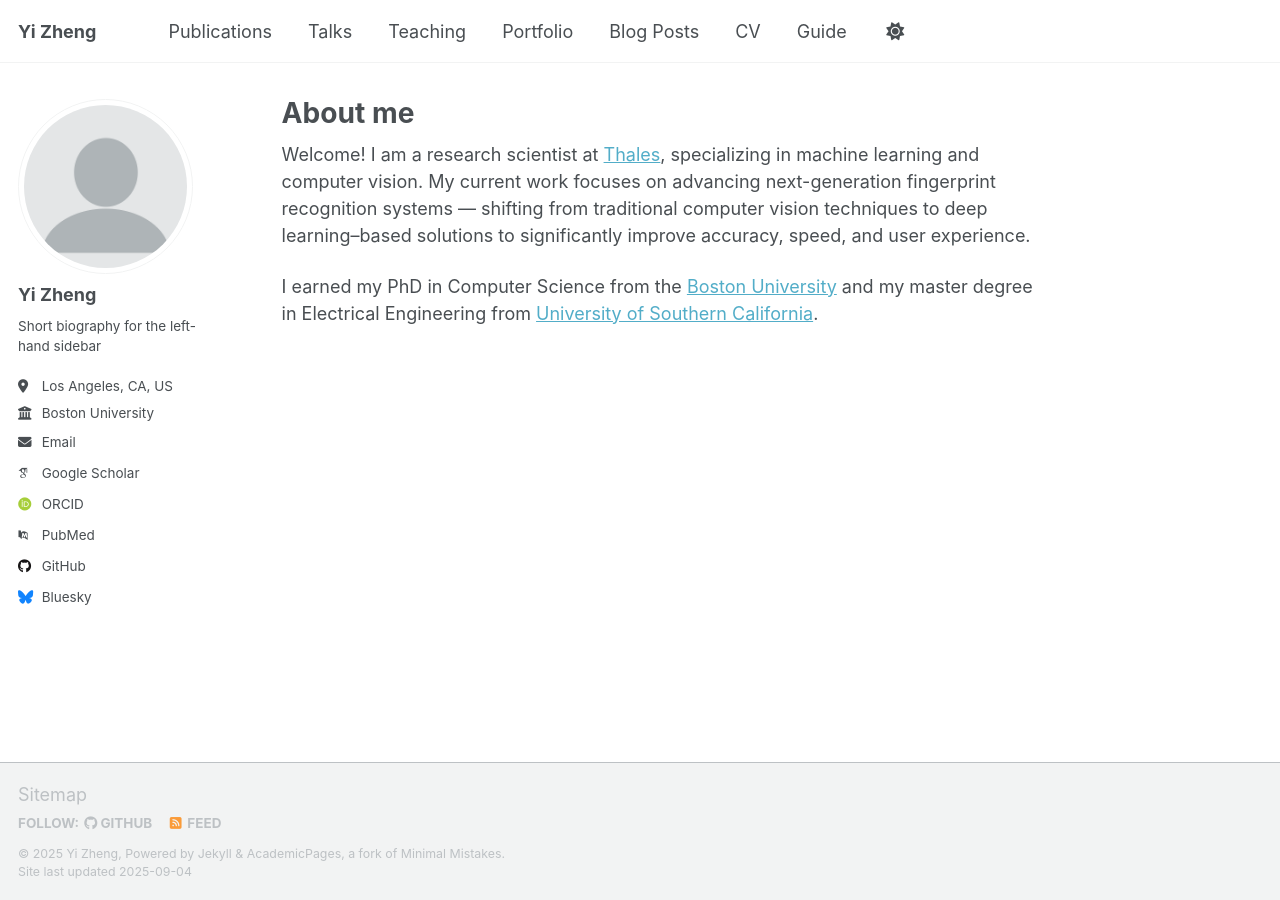
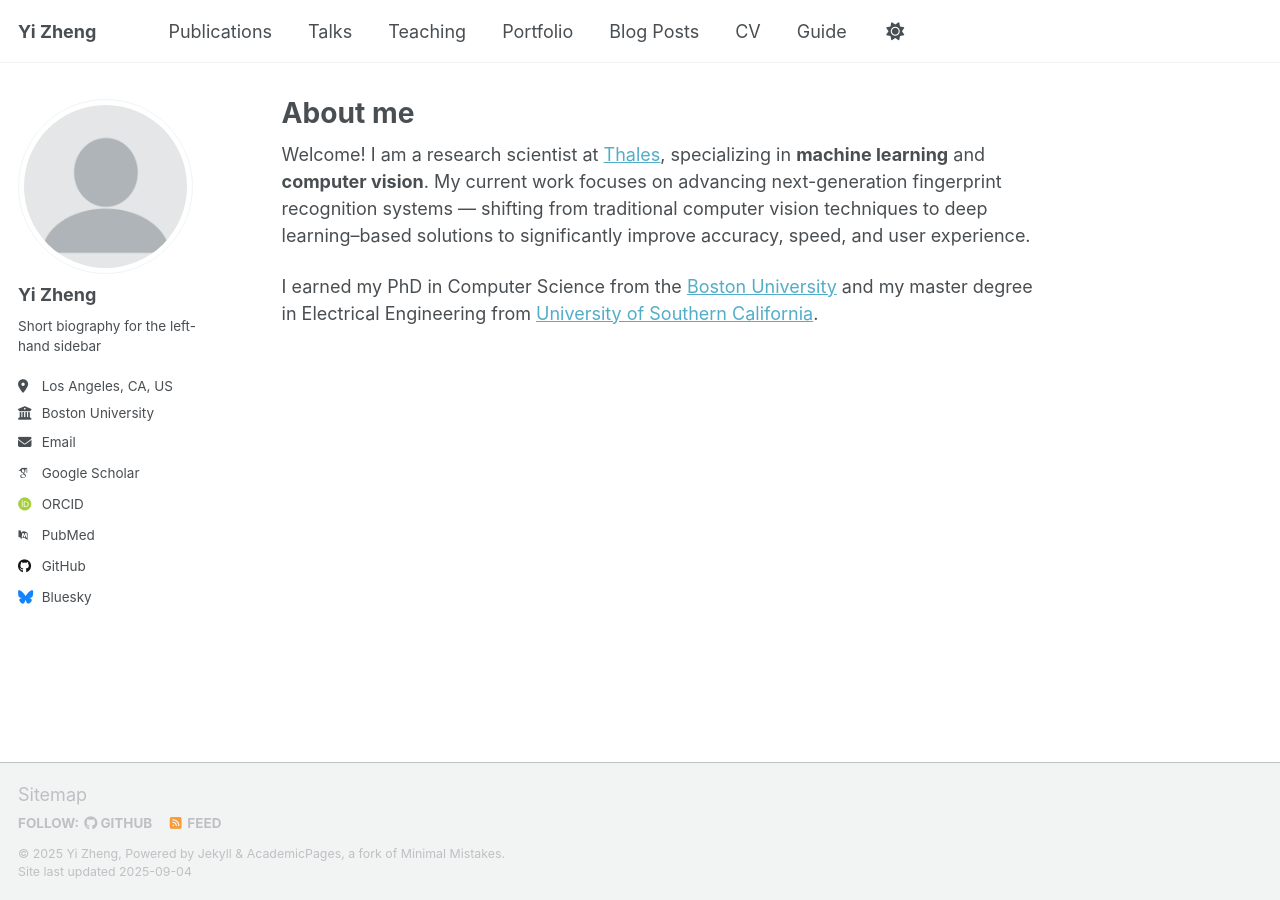
Before and after one commit to GSWS/GSWS.github.io, a Jekyll site: the page built from _pages/about.md, in a window 1280 px wide. Built offline with Jekyll 4.4.1, drawn with Linux system fonts in a browser that asks for light colours; some web fonts are replaced; a script that is not in the unit is left out.

```diff
--- a/_pages/about.md
+++ b/_pages/about.md
@@ -7,6 +7,6 @@ redirect_from:
   - /about.html
 ---
 
-Welcome! I am a research scientist at [Thales](https://www.thalesgroup.com/en), specializing in machine learning and computer vision. My current work focuses on advancing next-generation fingerprint recognition systems — shifting from traditional computer vision techniques to deep learning–based solutions to significantly improve accuracy, speed, and user experience.
+Welcome! I am a research scientist at [Thales](https://www.thalesgroup.com/en), specializing in **machine learning** and **computer vision**. My current work focuses on advancing next-generation fingerprint recognition systems — shifting from traditional computer vision techniques to deep learning–based solutions to significantly improve accuracy, speed, and user experience.
 
 I earned my PhD in Computer Science from the [Boston University](https://www.bu.edu/) and my master degree in Electrical Engineering from [University of Southern California](https://www.usc.edu/).
```
